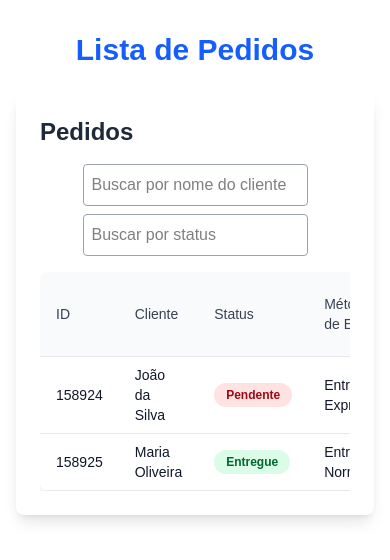
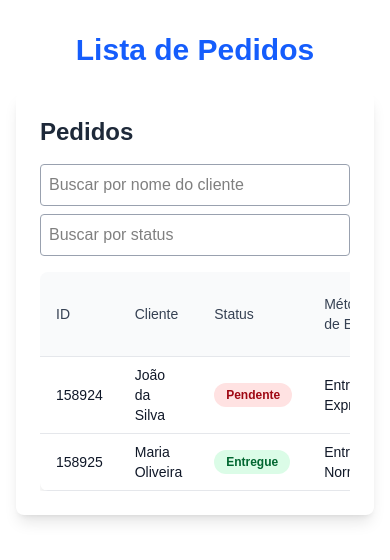
Before and after one commit to NiltonMoraesNeto/delivery-orders, a React (Vite) app: page /home in a window 390 px wide. Shown: the top 560 px of the page. Built offline with nearby package versions, Linux system fonts and the light colour scheme.

Commit message:
adjust layout mobile

```diff
--- a/package.json
+++ b/package.json
@@ -4,7 +4,7 @@
   "version": "0.0.0",
   "type": "module",
   "scripts": {
-    "dev": "vite",
+    "dev": "vite --open && open-cli http://localhost:5173/home",
     "build": "tsc -b && vite build",
     "lint": "eslint .",
     "preview": "vite preview",
@@ -36,6 +36,7 @@
     "eslint-plugin-react-refresh": "^0.4.19",
     "globals": "^15.15.0",
     "jsdom": "^26.0.0",
+    "open-cli": "^8.0.0",
     "postcss": "^8.5.3",
     "prettier": "^3.5.3",
     "tailwindcss": "^4.0.14",
--- a/src/components/table-order-list.tsx
+++ b/src/components/table-order-list.tsx
@@ -37,7 +37,7 @@ export function TableOrderList({ orders }: TableOrderListProps) {
 
   return (
     <div className="overflow-x-auto">
-      <div className="mb-4 flex flex-col md:flex-row justify-between items-center">
+      <div className="mb-4 flex flex-wrap min-md:flex-row justify-between items-center">
         <input
           type="text"
           placeholder="Buscar por nome do cliente"
```
Also changed, not shown: src/main.tsx (+7 -7 lines), 1 other file (tests, documents, lock files or other folders).
